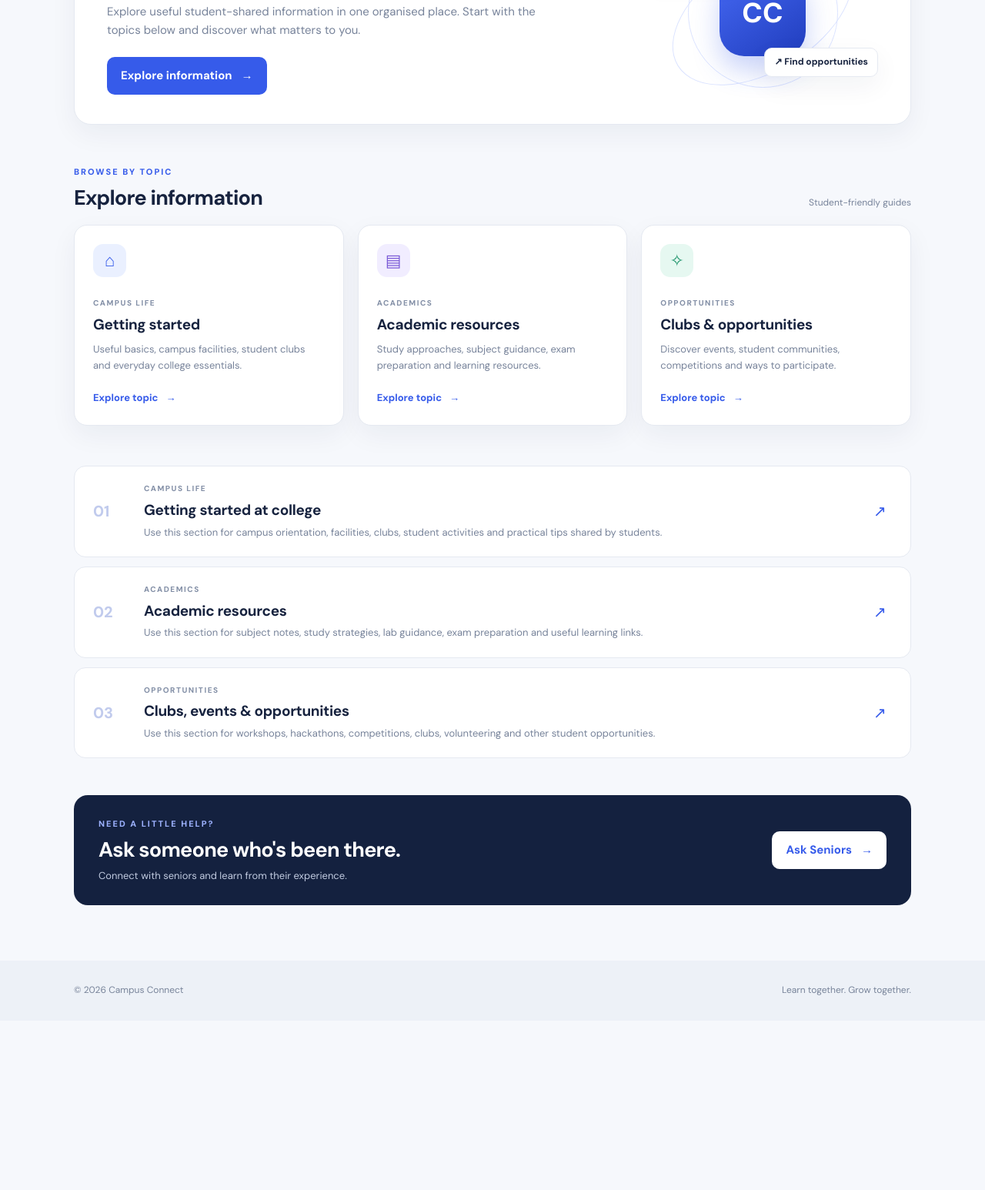
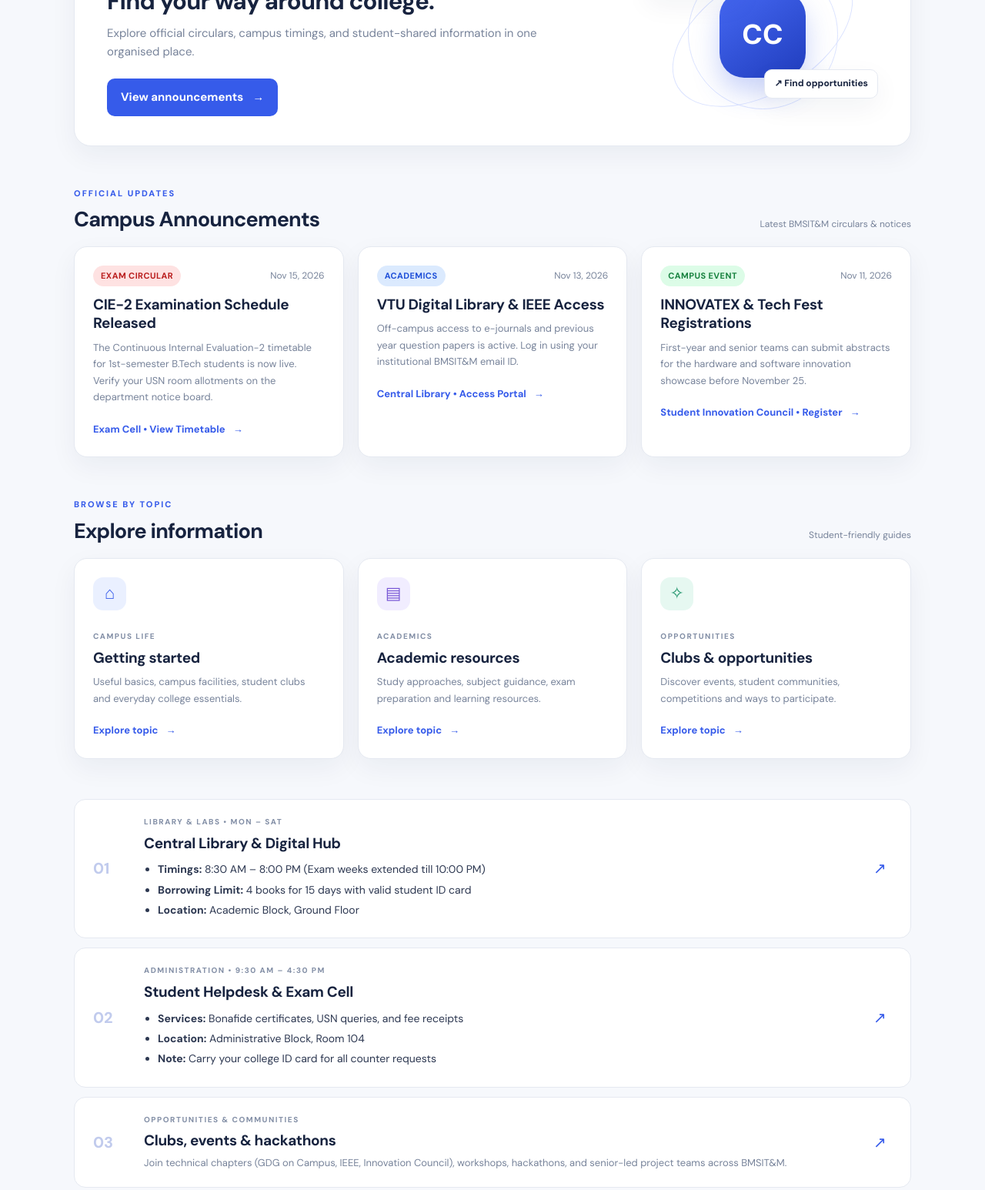
Before and after one commit to gyanadakolli17-cell/CAMPUS_CONNECT, a plain HTML site: page information.html in a window 1280 px wide. Shown: the part 397-1943 px from the top of the page at 77% size. Before the commit the page ends 1723 px from the top, so only its background shows below. Drawn offline with Linux system fonts and the light colour scheme.

Commit message:
Add Campus announcements and Facilities guide ( Fronted AMULYA)
Added styles for announcements and updated content for campus information and announcements.

```diff
--- a/information.html
+++ b/information.html
@@ -8,6 +8,36 @@
   <link rel="preconnect" href="https://fonts.gstatic.com" crossorigin>
   <link href="https://fonts.googleapis.com/css2?family=DM+Sans:wght@400;500;600;700;800&display=swap" rel="stylesheet">
   <link rel="stylesheet" href="style.css">
+  <!-- Frontend Content & Cards by Amulya (Member A) -->
+  <style>
+    .announcement-meta {
+      display: flex;
+      justify-content: space-between;
+      align-items: center;
+      margin-bottom: 12px;
+      gap: 8px;
+    }
+    .badge-tag {
+      font-size: 11px;
+      font-weight: 700;
+      padding: 4px 10px;
+      border-radius: 999px;
+      letter-spacing: 0.04em;
+    }
+    .badge-exam { background: #fee2e2; color: #b91c1c; }
+    .badge-acad { background: #dbeafe; color: #1d4ed8; }
+    .badge-event { background: #dcfce7; color: #15803d; }
+    .guide-details {
+      margin: 10px 0 0 0;
+      padding-left: 18px;
+      font-size: 14px;
+      line-height: 1.6;
+      opacity: 0.9;
+    }
+    .guide-details li {
+      margin-bottom: 4px;
+    }
+  </style>
 </head>
 <body>
   <header class="site-header">
@@ -28,15 +58,15 @@
     <section class="page-heading">
       <p class="eyebrow">CAMPUS KNOWLEDGE HUB</p>
       <h1>Everything you need to know.</h1>
-      <p class="page-subtitle">A helpful starting point for navigating college life, academics and opportunities.</p>
+      <p class="page-subtitle">A helpful starting point for navigating college life, academics and opportunities at BMSIT&M.</p>
     </section>
 
     <section class="info-hero">
       <div>
         <span class="pill pill-blue">YOUR CAMPUS, MADE SIMPLE</span>
         <h2>Find your way around college.</h2>
-        <p>Explore useful student-shared information in one organised place. Start with the topics below and discover what matters to you.</p>
-        <a class="button button-primary" href="#information-topics">Explore information <span aria-hidden="true">→</span></a>
+        <p>Explore official circulars, campus timings, and student-shared information in one organised place.</p>
+        <a class="button button-primary" href="#campus-announcements">View announcements <span aria-hidden="true">→</span></a>
       </div>
       <div class="hero-art" aria-hidden="true">
         <div class="art-orbit orbit-one"></div><div class="art-orbit orbit-two"></div>
@@ -46,6 +76,46 @@
       </div>
     </section>
 
+    <!-- CAMPUS ANNOUNCEMENTS (Contributed by Amulya) -->
+    <section id="campus-announcements" class="section-block">
+      <div class="section-title-row">
+        <div><p class="eyebrow">OFFICIAL UPDATES</p><h2>Campus Announcements</h2></div>
+        <span class="muted small">Latest BMSIT&M circulars & notices</span>
+      </div>
+      <div class="card-grid three-col">
+        <article class="content-card info-card">
+          <div class="announcement-meta">
+            <span class="badge-tag badge-exam">EXAM CIRCULAR</span>
+            <span class="muted small">Nov 15, 2026</span>
+          </div>
+          <h3>CIE-2 Examination Schedule Released</h3>
+          <p>The Continuous Internal Evaluation-2 timetable for 1st-semester B.Tech students is now live. Verify your USN room allotments on the department notice board.</p>
+          <a class="text-link" href="#academics">Exam Cell • View Timetable <span>→</span></a>
+        </article>
+
+        <article class="content-card info-card">
+          <div class="announcement-meta">
+            <span class="badge-tag badge-acad">ACADEMICS</span>
+            <span class="muted small">Nov 13, 2026</span>
+          </div>
+          <h3>VTU Digital Library & IEEE Access</h3>
+          <p>Off-campus access to e-journals and previous year question papers is active. Log in using your institutional BMSIT&M email ID.</p>
+          <a class="text-link" href="#academics">Central Library • Access Portal <span>→</span></a>
+        </article>
+
+        <article class="content-card info-card">
+          <div class="announcement-meta">
+            <span class="badge-tag badge-event">CAMPUS EVENT</span>
+            <span class="muted small">Nov 11, 2026</span>
+          </div>
+          <h3>INNOVATEX & Tech Fest Registrations</h3>
+          <p>First-year and senior teams can submit abstracts for the hardware and software innovation showcase before November 25.</p>
+          <a class="text-link" href="#opportunities">Student Innovation Council • Register <span>→</span></a>
+        </article>
+      </div>
+    </section>
+
+    <!-- BROWSE BY TOPIC -->
     <section id="information-topics" class="section-block">
       <div class="section-title-row">
         <div><p class="eyebrow">BROWSE BY TOPIC</p><h2>Explore information</h2></div>
@@ -70,16 +140,51 @@
       </div>
     </section>
 
+    <!-- CAMPUS INFORMATION & FACILITIES GUIDE (Contributed by Amulya) -->
     <section class="section-block topic-list">
-      <article class="topic-row" id="getting-started"><div class="topic-number">01</div><div><p class="card-kicker">CAMPUS LIFE</p><h3>Getting started at college</h3><p>Use this section for campus orientation, facilities, clubs, student activities and practical tips shared by students.</p></div><span class="topic-arrow">↗</span></article>
-      <article class="topic-row" id="academics"><div class="topic-number">02</div><div><p class="card-kicker">ACADEMICS</p><h3>Academic resources</h3><p>Use this section for subject notes, study strategies, lab guidance, exam preparation and useful learning links.</p></div><span class="topic-arrow">↗</span></article>
-      <article class="topic-row" id="opportunities"><div class="topic-number">03</div><div><p class="card-kicker">OPPORTUNITIES</p><h3>Clubs, events & opportunities</h3><p>Use this section for workshops, hackathons, competitions, clubs, volunteering and other student opportunities.</p></div><span class="topic-arrow">↗</span></article>
+      <article class="topic-row" id="getting-started">
+        <div class="topic-number">01</div>
+        <div>
+          <p class="card-kicker">LIBRARY & LABS • MON – SAT</p>
+          <h3>Central Library & Digital Hub</h3>
+          <ul class="guide-details">
+            <li><strong>Timings:</strong> 8:30 AM – 8:00 PM (Exam weeks extended till 10:00 PM)</li>
+            <li><strong>Borrowing Limit:</strong> 4 books for 15 days with valid student ID card</li>
+            <li><strong>Location:</strong> Academic Block, Ground Floor</li>
+          </ul>
+        </div>
+        <span class="topic-arrow">↗</span>
+      </article>
+
+      <article class="topic-row" id="academics">
+        <div class="topic-number">02</div>
+        <div>
+          <p class="card-kicker">ADMINISTRATION • 9:30 AM – 4:30 PM</p>
+          <h3>Student Helpdesk & Exam Cell</h3>
+          <ul class="guide-details">
+            <li><strong>Services:</strong> Bonafide certificates, USN queries, and fee receipts</li>
+            <li><strong>Location:</strong> Administrative Block, Room 104</li>
+            <li><strong>Note:</strong> Carry your college ID card for all counter requests</li>
+          </ul>
+        </div>
+        <span class="topic-arrow">↗</span>
+      </article>
+
+      <article class="topic-row" id="opportunities">
+        <div class="topic-number">03</div>
+        <div>
+          <p class="card-kicker">OPPORTUNITIES & COMMUNITIES</p>
+          <h3>Clubs, events & hackathons</h3>
+          <p>Join technical chapters (GDG on Campus, IEEE, Innovation Council), workshops, hackathons, and senior-led project teams across BMSIT&M.</p>
+        </div>
+        <span class="topic-arrow">↗</span>
+      </article>
     </section>
 
     <section class="bottom-cta"><div><p class="eyebrow">NEED A LITTLE HELP?</p><h2>Ask someone who's been there.</h2><p>Connect with seniors and learn from their experience.</p></div><a class="button button-light" href="ask-seniors.html">Ask Seniors <span>→</span></a></section>
   </main>
 
-  <footer class="site-footer"><span>© 2026 Campus Connect</span><span>Learn together. Grow together.</span></footer>
+  <footer class="site-footer"><span>© 2026 Campus Connect • Frontend Information Hub by Amulya</span><span>Learn together. Grow together.</span></footer>
   <script src="app.js"></script>
 </body>
 </html>
```
